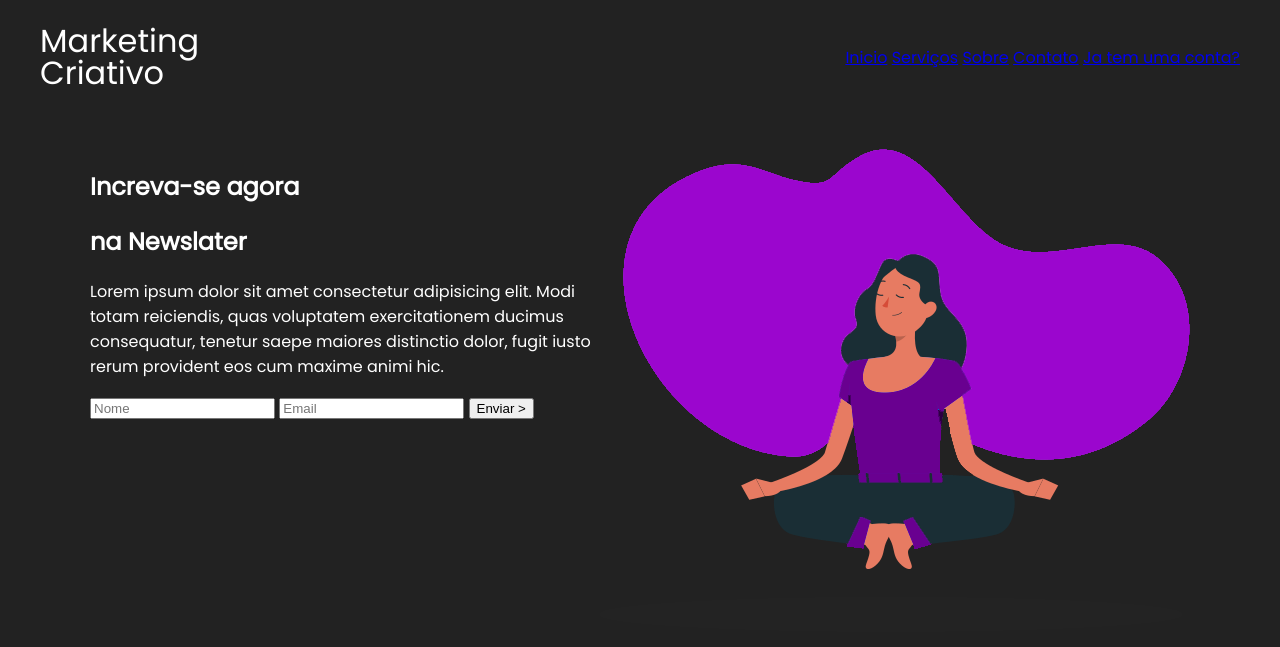
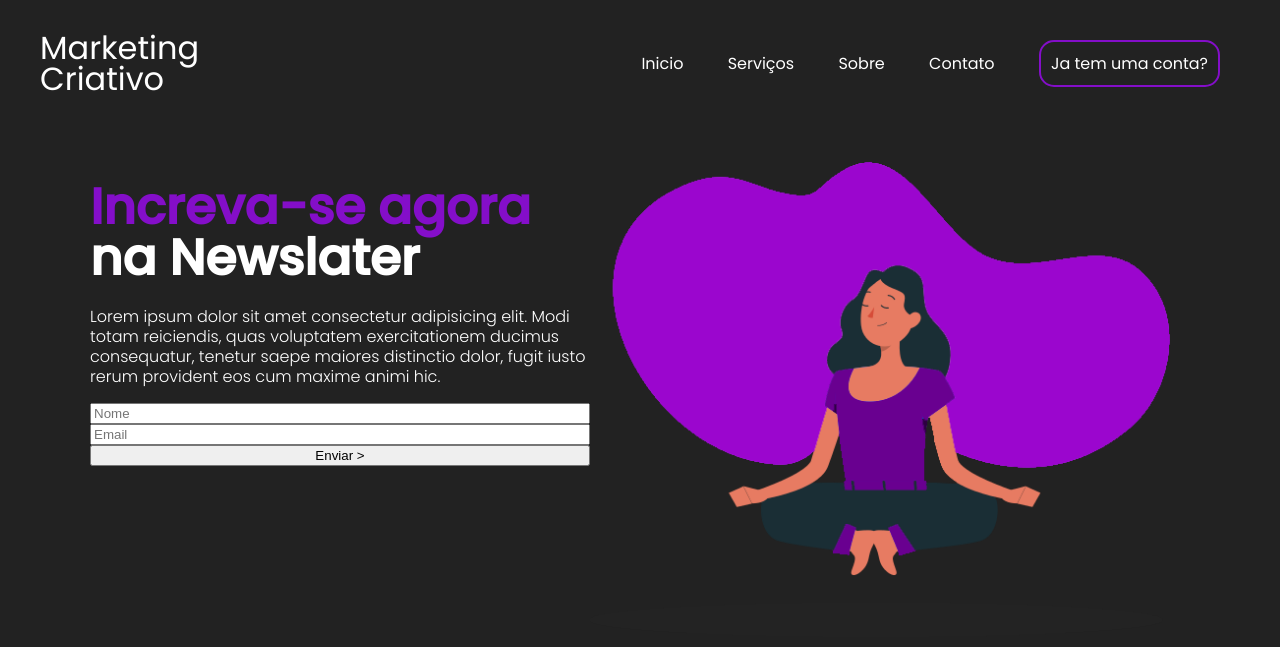
Before and after one commit to wanderson-soarresss/Marketing-Creativo, a plain HTML site: page index.html in a window 1280 px wide. Drawn offline with Linux system fonts and the light colour scheme.

Commit message:
update Marketing creative

```diff
--- a/index.html
+++ b/index.html
@@ -22,14 +22,14 @@
                 <li><a href="#">Serviços</a></li>
                 <li><a href="#">Sobre</a></li>
                 <li><a href="#">Contato</a></li>
-                <li><a href="#">Ja tem uma conta?</a></li>
+                <li><a href="#" id="inscreva-se-btn">Ja tem uma conta?</a></li>
 
             </ul>
         </header>
 
         <main>
             <aside>
-                <h2>Increva-se agora</h2>
+                <h2><span>Increva-se agora</span></h2>
                 <h2>na Newslater</h2>
 
                 <p>Lorem ipsum dolor sit amet consectetur adipisicing elit. Modi totam reiciendis, quas voluptatem exercitationem ducimus consequatur, tenetur saepe maiores distinctio dolor, fugit iusto rerum provident eos cum maxime animi hic.</p>
--- a/styles/style.css
+++ b/styles/style.css
@@ -7,7 +7,7 @@ body{
     padding: 15px;
 }
 
-header{
+header {
     display: flex;
     flex-direction: row;
     justify-content: space-between;
@@ -19,8 +19,30 @@ header{
     line-height: 10px;
 }
 
-li{
+li {
     display: inline-block;
+    margin: 20px;
+}
+
+a {
+    color: white;
+    text-decoration: none;
+}
+
+a:hover {
+    color: rgb(132, 14, 201);
+    transition: 0.3s all;
+}
+
+#inscreva-se-btn {
+    border: 2px solid rgb(132, 14, 201);
+    padding: 10px;
+    border-radius: 15px;
+}
+
+#inscreva-se-btn:hover {
+    background-color: rgb(132, 14, 201);
+    color: white;
 }
 
 h1 {
@@ -32,3 +54,30 @@ main{
     flex-direction: row;
     margin: 50px;
 }
+
+h2 {
+    font-size: 50px;
+    line-height: 10px;
+    font-family: poppinsmedium;
+
+
+}
+
+span {
+    color: rgb(132, 14, 201);
+}
+
+p {
+    line-height: 20px;
+    max-width: 500px;
+    font-family: poppinslight;
+}
+
+img {
+    width: 580px;
+}
+
+form {
+    display: flex;
+    flex-direction: column;
+}
```
